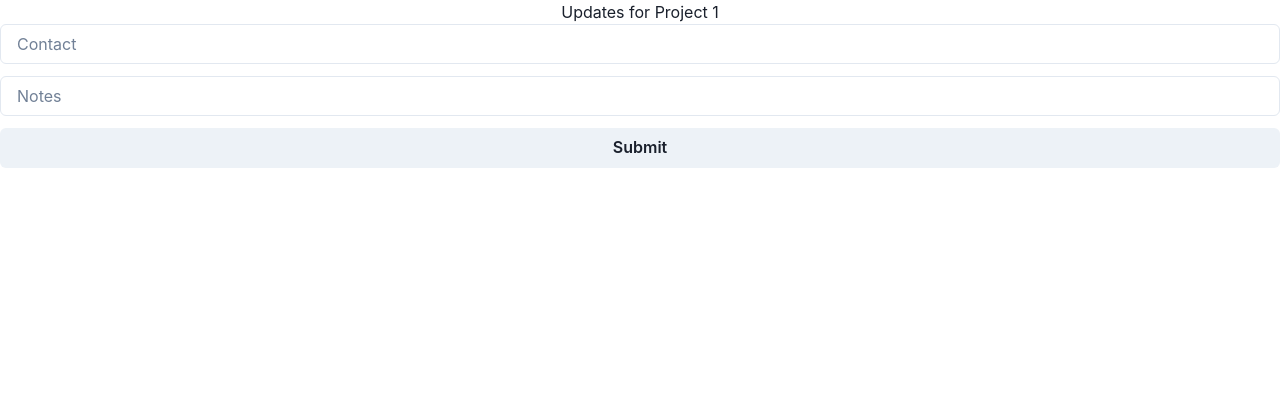
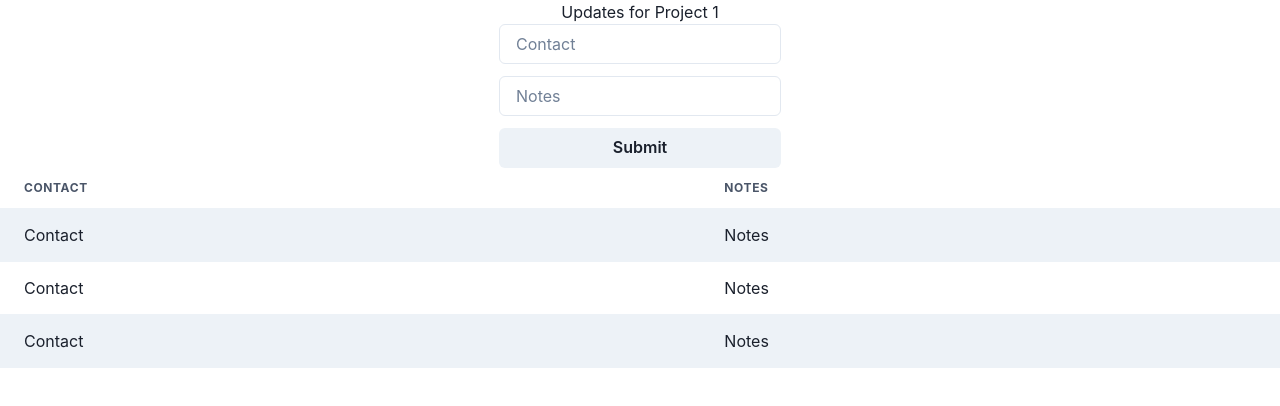
Before and after one commit to noamike/M-MRE, a React (Create React App) app in the folder projecttracking0.1/: page / in a window 1280 px wide. Shown: the top 406 px of the page. Built offline with nearby package versions, Linux system fonts and the light colour scheme.

Commit message:
Adding the First Table

```diff
--- a/projecttracking0.1/src/App.js
+++ b/projecttracking0.1/src/App.js
@@ -1,6 +1,7 @@
 import logo from './logo.svg';
 import './App.css';
-import { ChakraProvider, Input, Stack, Button } from '@chakra-ui/react'
+import { ChakraProvider, Input, Center, Stack, Button } from '@chakra-ui/react'
+import { Table, Thead, Tbody, Tr, Th, Td, TableContainer} from '@chakra-ui/react'
 
 function App() {
   return (
@@ -24,11 +25,38 @@ function App() {
           Updates for Project 1
         </header>
         <body>
+        <Center>
           <Stack spacing={3}>
             <Input placeholder='Contact' width='auto'/>
             <Input placeholder='Notes' width='auto'/>
             <Button>Submit</Button>
           </Stack>
+          </Center>
+          <TableContainer>
+            <Table variant='striped' colorScheme='gray'>
+              <Thead>
+                <Tr>
+                  <Th>Contact</Th>
+                  <Th>Notes</Th>
+                </Tr>
+              </Thead>
+              <Tbody>
+                <Tr>
+                  <Td>Contact</Td>
+                  <Td>Notes</Td>
+                </Tr>
+                <Tr>
+                  <Td>Contact</Td>
+                  <Td>Notes</Td>
+                </Tr>
+                <Tr>
+                  <Td>Contact</Td>
+                  <Td>Notes</Td>
+                </Tr>
+              </Tbody>
+            </Table>
+          </TableContainer>
+
         </body>
       </div>
     </ChakraProvider>
```
